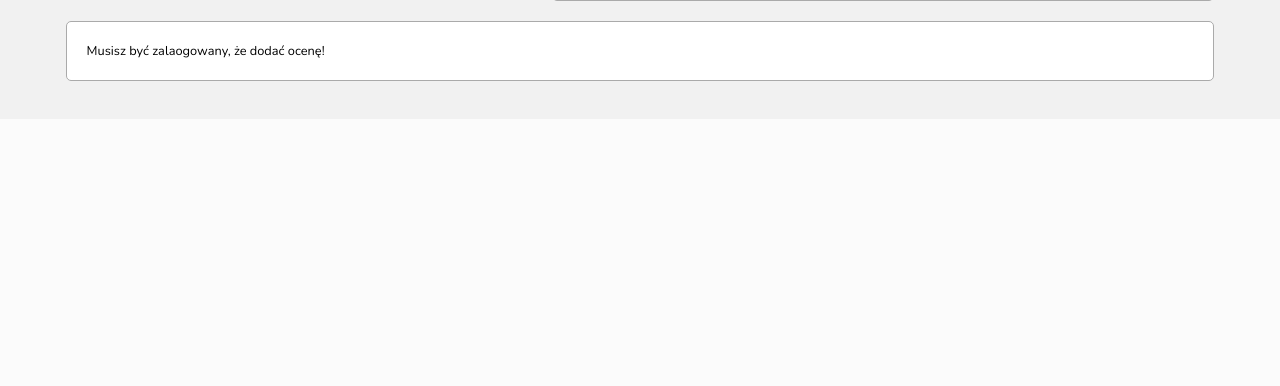
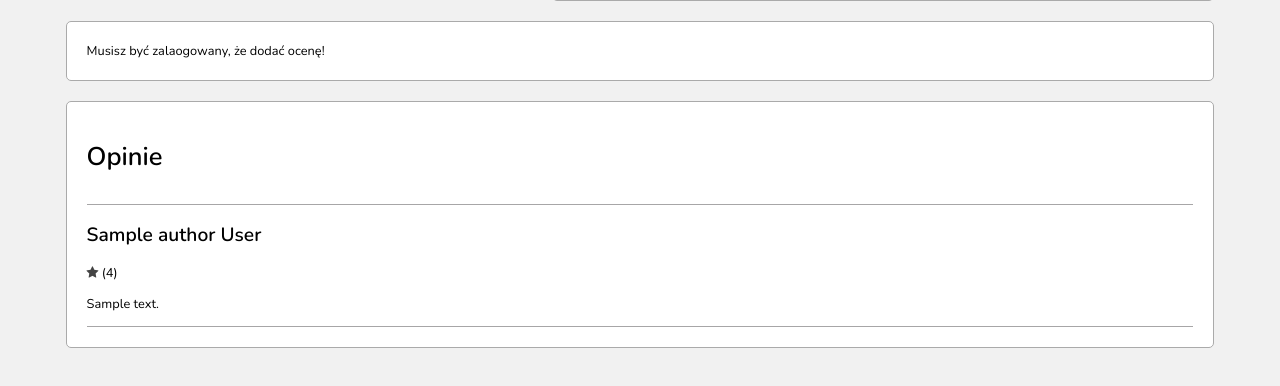
Before and after one commit to kleist0202/subtilia, a Django app: template ordering_website/templates/ordering_website/wine_page.html in a window 1280 px wide. Shown: the part 783-1169 px from the top of the page. Before the commit the page ends 864 px from the top, so only its background shows below. Run offline with Django 4.2, Linux system fonts and the light colour scheme; tables that the repository leaves empty hold one stand-in row (values such as "Sample post"); the template is opened without the code that fills it: values that come from a table or form of the project are taken from there, most other values are stand-ins (such as "Sample title", 1, 10 or a date in 2020); grey boxes marked "Sample" are stand-in pictures.

Commit message:
now you can see opinions about product

```diff
--- a/ordering_website/models.py
+++ b/ordering_website/models.py
@@ -1,5 +1,5 @@
 from django.db import models
-from django.core.validators import MaxValueValidator, MinValueValidator, RegexValidator
+from django.core.validators import MaxValueValidator, MinValueValidator, RegexValidator, MaxLengthValidator
 
 import uuid
 
@@ -43,7 +43,7 @@ class User(models.Model):
 class Wine(models.Model):
     wine_id = models.AutoField(primary_key=True)
     name = models.CharField(unique=True, max_length=255)
-    description = models.TextField()
+    description = models.TextField(validators=[MaxLengthValidator(1000)])
     price = models.DecimalField(max_digits=10, decimal_places=2)
     producer = models.CharField(max_length=100)
     color = models.CharField(max_length=100)
@@ -64,7 +64,7 @@ class Rating(models.Model):
     wine = models.ForeignKey(Wine, on_delete=models.CASCADE)
     author = models.ForeignKey(User, on_delete=models.CASCADE)
     rate = models.PositiveIntegerField(validators=[MinValueValidator(1), MaxValueValidator(5)])
-    description = models.CharField(max_length=200)
+    description = models.CharField(max_length=500)
 
     def __str__(self):
         return self.rate_id
--- a/ordering_website/templates/ordering_website/wine_page.html
+++ b/ordering_website/templates/ordering_website/wine_page.html
@@ -95,10 +95,10 @@
                 </div>
                 {% csrf_token %}
                 <div class="rating-textarea">
-                    <textarea name="rate-message"></textarea>
+                    <textarea maxlength=500 name="rate-message" required></textarea>
                 </div>
                 <div class="rating-button">
-                    <button name="submit-rate" type="submit">Post</button>
+                    <button name="submit-rate" type="submit">Wyślij</button>
                 </div>
             </form>
         {% else %}
@@ -108,6 +108,30 @@
         Musisz być zalaogowany, że dodać ocenę!
         {% endif %}
         </div>
+        <div class="ratings-container">
+            <h1>Opinie</h1>
+            {% for rate in rate_objs %}
+            <div class="opinion">
+                {% if rate.author.name and rate.author.surname %}
+                <h2>{{ rate.author.name }} {{ rate.author.surname }}</h2>
+                {% else %}
+                <h2>Gość</h2>
+                {% endif %}
+                <div class ="stars">
+                    {% for x in star_range %}
+                        {% if x < rate.rate|add:1 %}
+                            <i class="fa fa-star yellow-star"></i>
+                        {% else %}
+                        <i class="fa fa-star gray-star">
+                        </i>
+                        {% endif %}
+                    {%endfor%}
+                    <span>({{ rate.rate }})</span>
+                </div>
+                <p>{{ rate.description }}</p>
+            </div>
+            {% endfor %}
+        </div>
     </div>
 
 </div>
--- a/static/css/style.css
+++ b/static/css/style.css
@@ -806,6 +806,7 @@ span.price {
     border-radius: 5px;
     background: #fff;
     position: relative;
+    word-wrap: break-word;
 }
 
 .product-imgs .img-display {
@@ -958,7 +959,6 @@ span.price {
 .star-widget label {
     font-size: 2rem;
     padding: 10px;
-    color: #444;
     float: right;
 }
 
@@ -1041,6 +1041,32 @@ span.price {
     background: #691426;
 }
 
+.ratings-container {
+    margin: 0;
+    margin-top: 20px;
+    padding: 20px;
+    height: auto;
+    min-width: 51.7rem;
+    border: 1px solid #aaa;
+    border-radius: 5px;
+    background: #fff;
+}
+
+.ratings-container h1 {
+    border-bottom-width: 1px;
+    border-bottom-style: solid;
+    border-bottom-color: #a7a6a7;
+    padding-bottom: 30px;
+}
+
+.ratings-container .opinion {
+    border-bottom-width: 1px;
+    border-bottom-style: solid;
+    border-bottom-color: #a7a6a7;
+    word-wrap: break-word;
+    height: auto;
+}
+
 /* admin */
 
 .admin-action:hover {
@@ -1072,6 +1098,18 @@ span.price {
     .half-star {
         right: 8px;
         width: 8px;
+    }
+
+    .rating-container {
+        min-width: 0;
+    }
+
+    .ratings-container {
+        min-width: 0;
+    }
+
+    .product-content {
+        min-width: 0;
     }
 }
 
@@ -1108,14 +1146,6 @@ span.price {
         height: 11rem;
     }
 
-    .product-content {
-        min-width: 0;
-    }
-
-    .rating-container {
-        min-width: 0;
-    }
-
     .dead-end {
         height: 0;
     }
```
Also changed, not shown: ordering_website/views.py (+9 -5 lines), ordering_website/migrations/0017_alter_rating_description.py (added), ordering_website/migrations/0018_alter_wine_description.py (added), ordering_website/migrations/0019_alter_wine_description.py (added).
